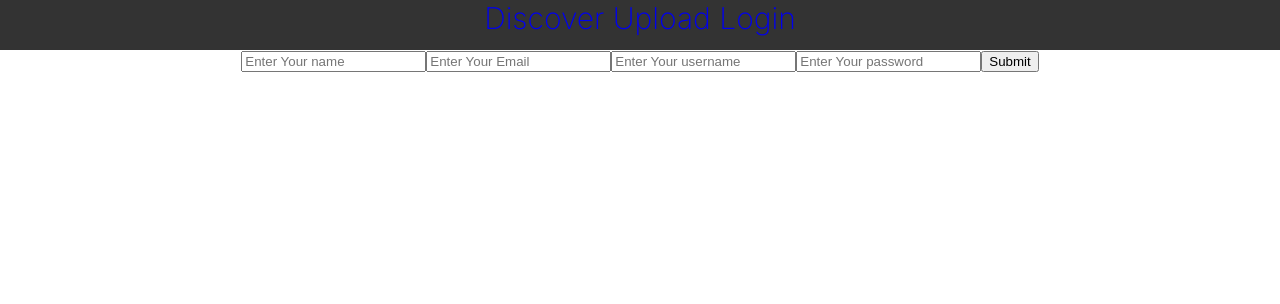
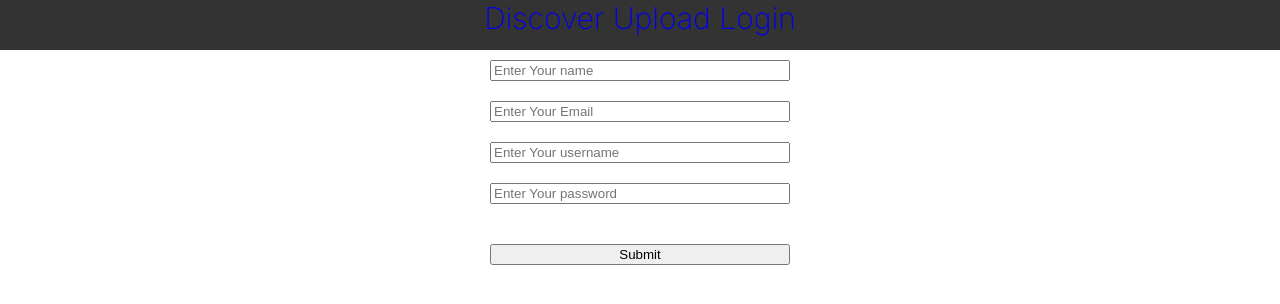
Before and after one commit to Jbillaba/CloudSound, a React (Create React App) app in the folder cloudsound/: page /register in a window 1280 px wide. Shown: the top 304 px of the page. Built offline with nearby package versions, Linux system fonts and the light colour scheme.

Commit message:
project is mostly done need to fix playlist error

```diff
--- a/cloudsound/src/App.css
+++ b/cloudsound/src/App.css
@@ -89,3 +89,19 @@ border: 2px solid #f2f2f2 ;
   float: right;
   padding-right: 15px;
 }
+.select-menu{
+  margin: 0 auto;
+  width: 400px;
+}
+.text-field{
+  width: 400px;
+  height: 25px;
+}
+.login-form{
+  display: flex;
+  flex-direction: column;
+  width: 300px;
+  height: 100px;
+  margin: 0 auto;
+  padding: 10px;
+}
--- a/cloudsound/src/Components/Login.js
+++ b/cloudsound/src/Components/Login.js
@@ -15,9 +15,11 @@ export default function Login () {
 
     return (
         <div>
-         <form onSubmit={loginUser}>
+         <form className='login-form' onSubmit={loginUser}>
             <input type="text" name ="username" placeholder='Enter Your username' />
+            <br/>
             <input type="password" name ="password" placeholder='Enter Your password' />
+            <br/>
             <input type="submit" />
         </form>
 
--- a/cloudsound/src/Components/MakePlaylist.jsx
+++ b/cloudsound/src/Components/MakePlaylist.jsx
@@ -37,17 +37,20 @@ const songOptions = songs.map(song => ({
 
   return (
     <div>
-      create a playlist
+        <h1>Create A Playlist </h1>
       <br/>
       <br />
       <form onSubmit={makePlaylist}>
-        <input type="text" name='name' placeholder='Enter Playlist Name..'/>
+        <input className='text-field' type="text" name='name' placeholder='Enter Playlist Name..'/>
         <br/>
+        <br />
+        <label> add a image </label>
         <br />
         <input type="file" name='image' accept='image/*'/>
         <br />
         <br />
         <Select
+        className='select-menu'
         name='songs'
         options={songOptions}
         placeholder="select song's"
--- a/cloudsound/src/Components/Register.js
+++ b/cloudsound/src/Components/Register.js
@@ -3,14 +3,18 @@ import AuthContext from '../context/AuthContext'
 
 const Register = () => {
   let {registerUser} = useContext(AuthContext)
-
   return (
     <div>
-      <form onSubmit={registerUser}>
+      <form className='login-form' onSubmit={registerUser}>
         <input type='text' name='name' placeholder='Enter Your name'/>
+        <br/>
         <input type="email" name='email' placeholder='Enter Your Email'/>
+        <br/>
         <input type="text" name ="username" placeholder='Enter Your username' />
+        <br/>
         <input type="password" name ="password" placeholder='Enter Your password' />
+        <br/>
+        <br/>
         <input type="submit" />
 
       </form>
--- a/cloudsound/src/Components/Upload.js
+++ b/cloudsound/src/Components/Upload.js
@@ -14,6 +14,7 @@ let {uploadSong } = useContext(AuthContext)
                         <p> enter audio file... </p>
                         <input id="audio" type='file' name='audio_file' accept='audio/*'/>
                         <br />
+                        <br />
                         <input  type="submit"/>
                 </form>
         </div>
```
Also changed, not shown: 2 other files (tests, documents, lock files or other folders).
